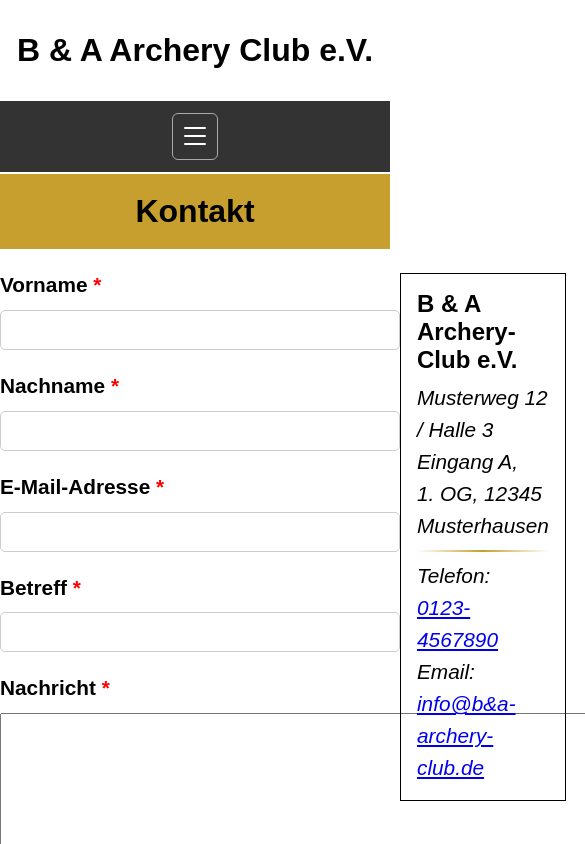
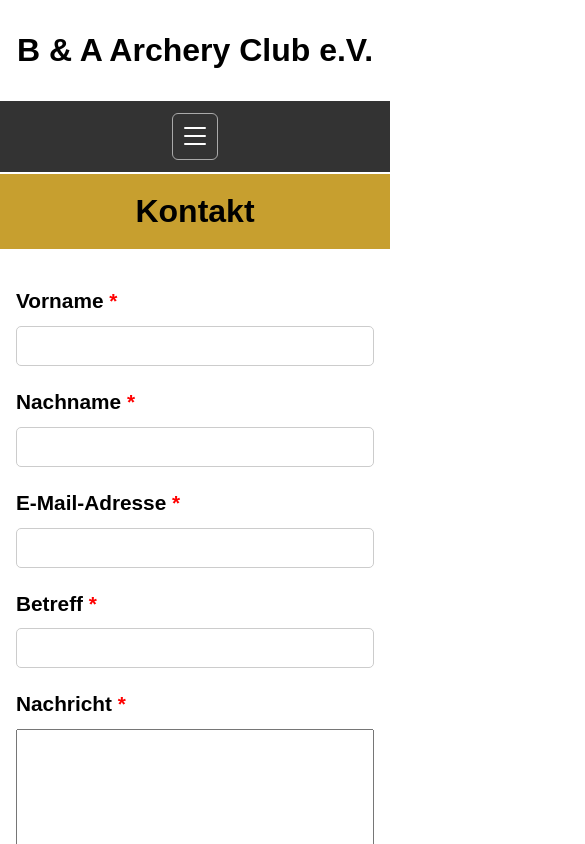
Before and after one commit to thomas-brakutt/AbschlussProjekt, a Vue app: page /kontakt in a window 390 px wide. Shown: the top 844 px of the page, 585 px wide, since content can reach past the window. Built offline with nearby package versions, Linux system fonts and the light colour scheme; a web font is replaced by a local one.

Commit message:
fix: improve responsive contact page layout

```diff
--- a/src/views/KontaktView.vue
+++ b/src/views/KontaktView.vue
@@ -165,11 +165,50 @@ button:hover {
   margin-bottom: 2px;
 }
 
-/* @media (min-width: 1024px) {
-  .kontakt {
-    min-height: 100vh;
-    display: flex;
-    align-items: center;
+/* Responsive Anpassungen */
+
+.main-container {
+  flex-wrap: wrap;
+  gap: 2rem;
+  padding: 1.5rem;
+}
+
+.div-container {
+  flex: 1 1 400px;
+  min-width: 0;
+}
+
+.contact-form {
+  width: 100%;
+  max-width: 500px;
+  margin: 0 auto;
+}
+
+.contact-form input,
+.contact-form textarea {
+  width: 100%;
+  max-width: 100%;
+}
+
+.adress-div {
+  flex: 1 1 260px;
+  min-width: 0;
+  margin-top: 0;
+  overflow-wrap: anywhere;
+}
+
+/* Smartphones */
+@media screen and (max-width: 600px) {
+  .main-container {
+    flex-direction: column;
+    padding: 1rem;
+    gap: 1.5rem;
   }
-} */
+
+  .div-container,
+  .adress-div {
+    width: 100%;
+    flex: initial;
+  }
+}
 </style>
```
